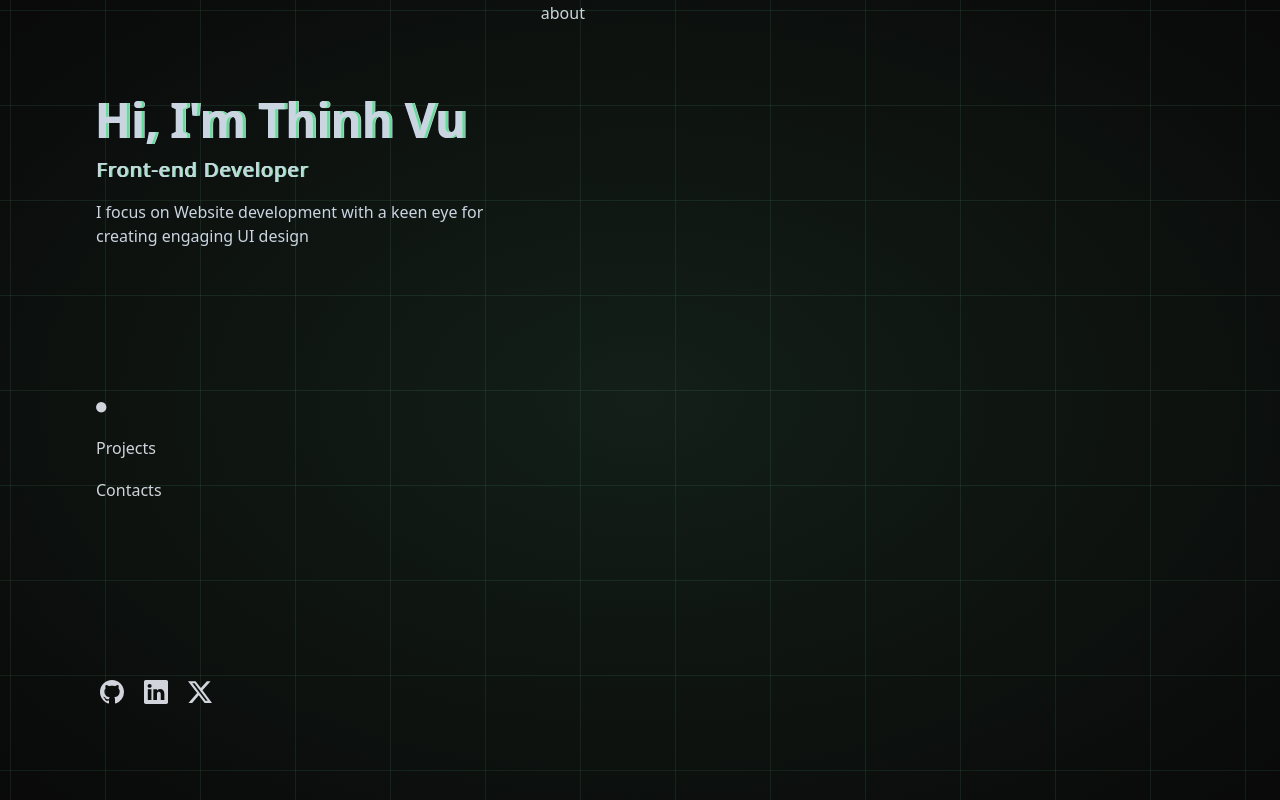
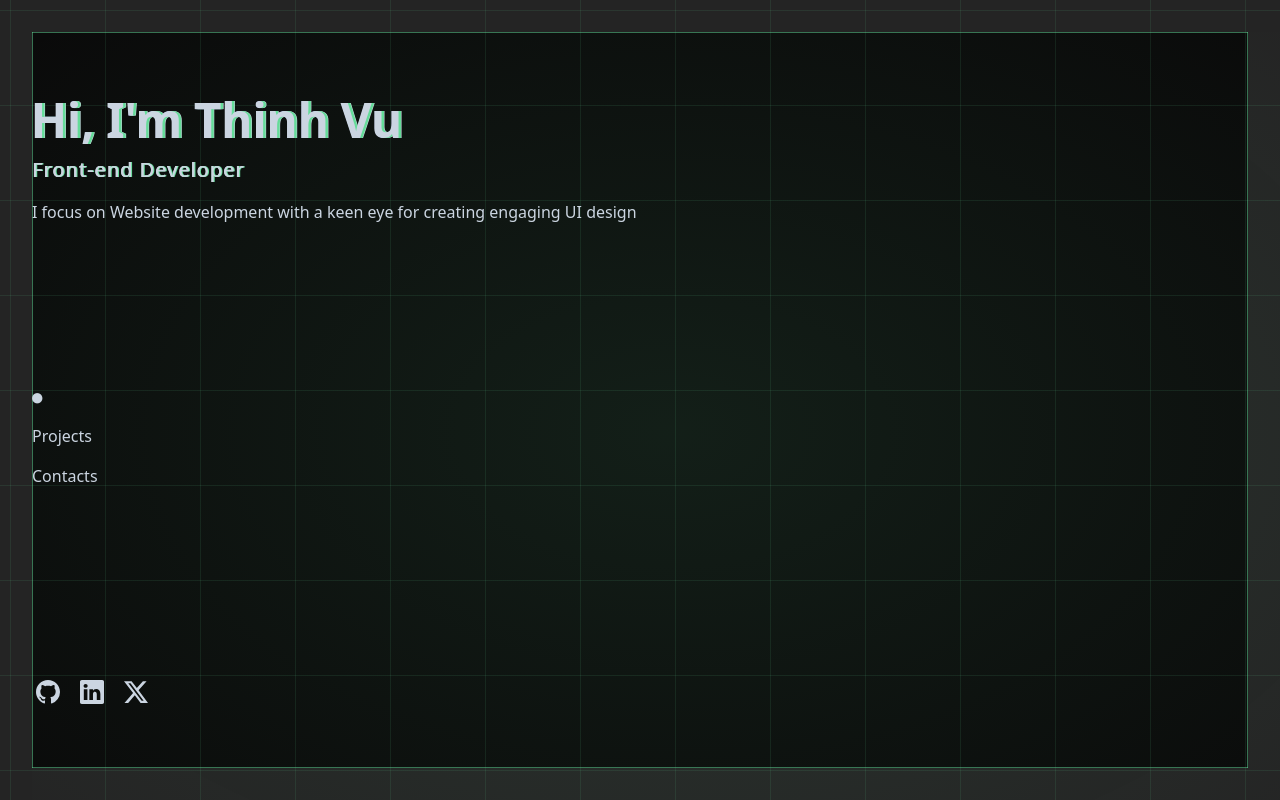
Before and after one commit to tinxtin/react-portfolio, a React (Vite) app: page / in a window 1280 px wide. Built offline with nearby package versions, Linux system fonts and the light colour scheme.

Commit message:
change styling

```diff
--- a/src/App.jsx
+++ b/src/App.jsx
@@ -10,32 +10,39 @@ import Contacts from './pages/contacts';
 function App() {
 
     return (
-        <div id='bgGround' className='h-dvh w-screen flex bg-neutral-950'>
-            <div id='bgEffect' className='h-full w-full relative'>
-                <div id='bgHorizontalLine' style={{backgroundPosition: '10px 10px'}} className='h-full w-full fixed bg-gradient-to-r from-bgEffectColor from-1px to-transparent to-1px bg-[length:95px_95px] z-1'></div>
-                <div id='bgVerticalLine' style={{backgroundPosition: '10px 10px'}} className='h-full w-full fixed bg-gradient-to-b from-bgEffectColor from-1px to-transparent to-1px bg-[length:10px_95px] z-1'></div>
+        <div id='page' className='fixed top-0 left-0 w-dvw h-dvh truncate bg-pageColor text-slate-300'>
+            <div id='background' className='fixed left-pad top-pad right-pad bottom-pad bg-neutral-950 z-10'>
+                <div id='bgHorizontalLine' style={{backgroundPosition: '10px 10px'}} className='h-full w-full fixed top-0 left-0 bg-gradient-to-r from-bgEffectColor from-1px to-transparent to-1px bg-[length:95px_95px] z-1'></div>
+                <div id='bgVerticalLine' style={{backgroundPosition: '10px 10px'}} className='h-full w-full fixed top-0 left-0 bg-gradient-to-b from-bgEffectColor from-1px to-transparent to-1px bg-[length:10px_95px] z-1'></div>
                 <div id='bgGlow' className='h-full w-full fixed bg-gradient-radial from-bgEffectColor to-transparent z-0'></div>
-                <div id='bgLayout' className='h-dvh max-w-screen-xl leading-relaxed mx-auto px-6 py-12 lg:flex lg:justify-between lg:gap-4 lg:px-24 lg:py-0 text-gray-300'>
-                    <div className='h-dvh w-dvw flex lg:w-2/5'>
-                        <header className='lg:flex lg:sticky lg:flex-col lg:justify-between lg:max-h-dvh lg:top-0 lg:py-24'>
+            </div>
+            <div id='frame' className='fixed left-pad top-pad right-pad bottom-pad z-20'>
+                <div id='frameLeft' className='left-0 top-0 w-px h-full absolute bg-neoGreen opacity-50'/>
+                <div id='frameTop' className='left-0 top-0 w-full h-px absolute bg-neoGreen opacity-50'/>
+                <div id='frameRight' className='right-0 top-0 w-px h-full absolute bg-neoGreen opacity-50'/>
+                <div id='frameBottom' className='left-0 bottom-0 w-full h-px absolute bg-neoGreen opacity-50'/>
+            </div>
+            <header className='h-dvh w-dvw flex pl-8'>
+                <div id='siteHeader' className='lg:flex lg:sticky lg:flex-col lg:justify-between lg:max-h-dvh lg:top-0 lg:py-24 z-20'>
                     <Intro/>
                     <Navbar/>
                     <Social/>
+                </div>
             </header>
-                    </div>
-                    <div className='h-dvh w-dvw flex lg:w-3/5'>
-                    <div id='routeContainer'>
+            <main className='h-dvh w-dvw flex z-20'>
+                <div id='routeContainer z-20'>
                     <Routes>
                         <Route path='/' element={<About/>}/>
                         <Route path='/projects' element={<Projects/>}/>
                         <Route path='/contacts' element={<Contacts/>}/>
                     </Routes>
                 </div>
+            </main>
         </div>
-                </div>
-            </div>
-        </div>
+
     );
 };
 
 export default App
+
+'flex h-dvh w-screen flex bg-neutral-950 justify-between'
--- a/src/components/navbar/navbar.jsx
+++ b/src/components/navbar/navbar.jsx
@@ -8,8 +8,8 @@ function CustomLink({ to, children}) {
 
     return (
         <li className={isActive ? 'active relative m-0 p-0': 'relative m-0 p-0'} >
-            <span className={isActive ? 'absolute h-max leading-none opacity-100 top-[-2] left-[-2px] text-24px pointer-events-none transition-opacity' : 'absolute h-max leading-none opacity-0 top-0 left-[-2px] text-24px transition-opacity'}>●</span>
-            <NavLink to={to} className={({ isActive }) => isActive ? 'relative hover:text-zinc-40  opacity-0 transition-opacity' : 'relative hover:text-zinc-40 opacity-100 transition-opacity'}>
+            <span className={isActive ? 'absolute text-slate-300 h-max leading-none opacity-100 top-[-2] left-[-2px] text-24px pointer-events-none transition-opacity' : 'absolute text-slate-300 h-max leading-none opacity-0 top-0 left-[-2px] text-24px transition-opacity'}>●</span>
+            <NavLink to={to} className={({ isActive }) => isActive ? 'relative text-slate-300 opacity-0 transition-opacity hover:text-zinc-400' : 'relative text-slate-300 opacity-100 transition-opacity hover:text-zinc-400'}>
                 {children}
             </NavLink>
         </li>
--- a/src/pages/about.jsx
+++ b/src/pages/about.jsx
@@ -2,7 +2,7 @@
 function About() {
 
     return (
-        <div>
+        <div className='text-slate-300'>
             about
         </div>
     )
--- a/src/pages/contacts.jsx
+++ b/src/pages/contacts.jsx
@@ -2,7 +2,7 @@
 function Contacts() {
 
     return (
-        <div>
+        <div className='text-slate-300'>
             contact
         </div>
     )
--- a/src/pages/projects.jsx
+++ b/src/pages/projects.jsx
@@ -2,7 +2,7 @@
 function Projects() {
 
     return (
-        <div>
+        <div className='text-slate-300'>
             projects
         </div>
     )
--- a/tailwind.config.js
+++ b/tailwind.config.js
@@ -22,12 +22,14 @@ export default {
       colors: {
         'bgEffectColor': 'hsla(146, 63%, 63%, .1)',
         'neoGreen': 'hsla(146, 63%, 63%, 1)',
+        'pageColor': 'hsla(0, 0%, 5%, .9)',
       },
       boxShadowColor: {
         'whiteShadow': '0 0 0 2px white',
       },
       spacing: {
         '2px': '2px',
+        'pad': 'max(20px, 4vmin)'
       },
       transitionDuration: {
         DEFAULT: '400ms'
```
Lines whose indentation alone changed are shown as unchanged.
